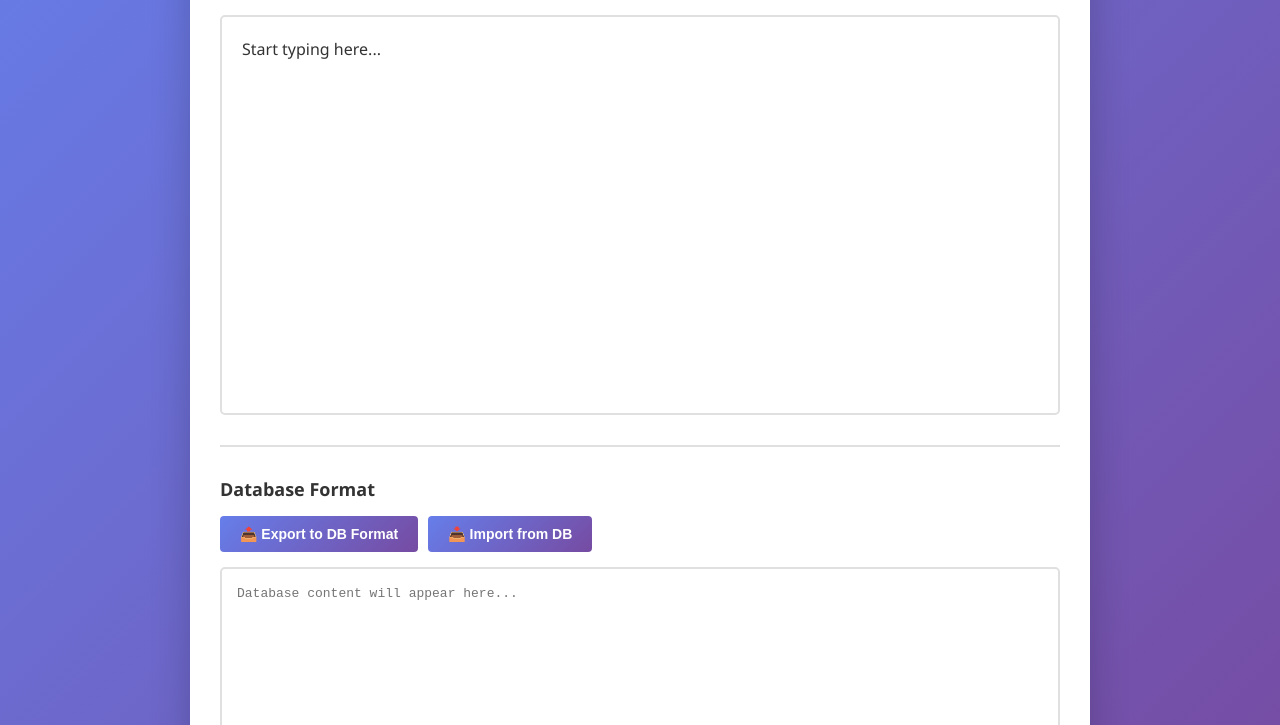
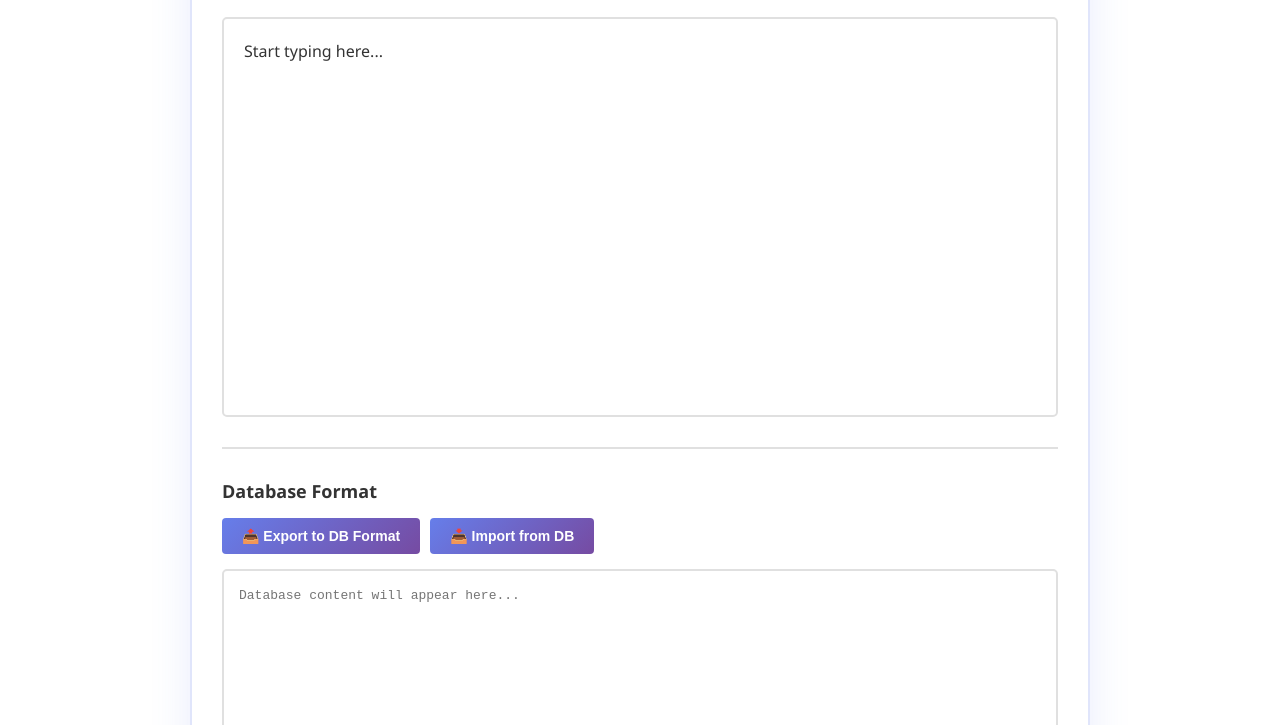
Before and after one commit to stopsopa/wysiwyg, a website: page public/index.html in a window 1280 px wide. Shown: the part 176-901 px from the top of the page. Drawn offline with Linux system fonts and the light colour scheme.

Commit message:
background fix

```diff
--- a/public/style.css
+++ b/public/style.css
@@ -6,7 +6,11 @@
 
 body {
   font-family: 'Segoe UI', Tahoma, Geneva, Verdana, sans-serif;
-  background: linear-gradient(135deg, #667eea 0%, #764ba2 100%);
+  background-color: #ffffff;
+  background-image:
+    radial-gradient(circle, #cccccc 0.5px, transparent 0.5px);
+  background-size: 2.5mm 2.5mm;
+  background-position: 0 0;
   min-height: 100vh;
   padding: 20px;
 }
@@ -16,8 +20,9 @@ body {
   margin: 0 auto;
   background: white;
   border-radius: 10px;
-  box-shadow: 0 10px 40px rgba(0, 0, 0, 0.2);
+  box-shadow: 0 10px 40px rgba(102, 126, 234, 0.15);
   padding: 30px;
+  border: 2px solid rgba(102, 126, 234, 0.2);
 }
 
 h1 {
```
